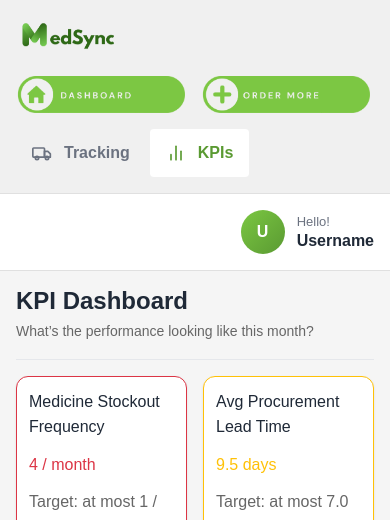
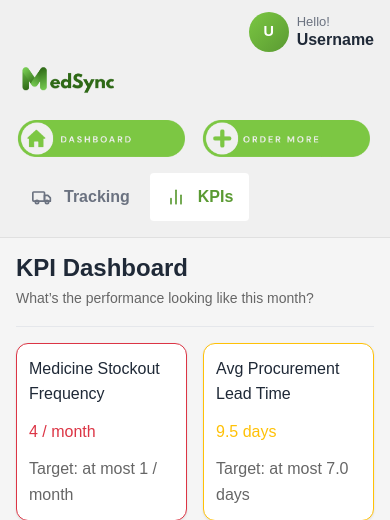
Before and after one commit to u24645177/BFB321_Group4_Project, a Flask app: page /kpis in a window 390 px wide. Shown: the top 520 px of the page. Run offline with Flask 3, Linux system fonts and the light colour scheme.

Commit message:
fixing where the username sits in phone format

```diff
--- a/static/css/style.css
+++ b/static/css/style.css
@@ -767,6 +767,48 @@ footer a:hover {
             .category { flex: 1; }
             .category select { width: 100%; min-width: 0; }
             .content { padding: 16px; }
+
+                        /* Mobile header: move profile to top right */
+            .topbar {
+                position: absolute;
+                top: 0;
+                right: 0;
+                left: auto;
+                width: auto;
+                padding: 12px 16px;
+                background: transparent;
+                border: none;
+                z-index: 100;
+            }
+
+            .topbar .category {
+                display: none;
+            }
+
+            .topbar .profile {
+                margin-left: 0;
+                gap: 8px;
+            }
+
+            .profile-text {
+                display: flex;
+            }
+
+            .avatar {
+                width: 40px;
+                height: 40px;
+                font-size: 0.9rem;
+            }
+
+            /* Adjust sidebar to accommodate profile at top */
+            .sidebar {
+                padding-top: 60px;
+            }
+
+            .brand {
+                width: 100%;
+                margin-top: 0;
+            }
         }
 
 /* Placed after the responsive rules so it wins at every width */
```
